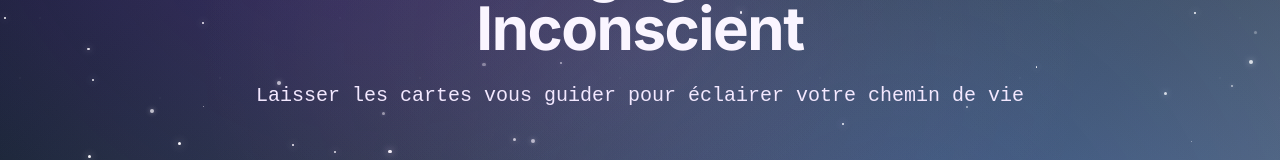
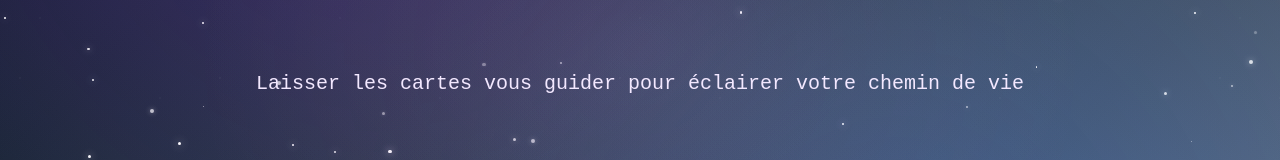
Before and after one commit to PierreMaze/la-voix-intime, a React (Vite) app: page / in a window 1280 px wide. Shown: the part 352-512 px from the top of the page. Built offline with nearby package versions, Linux system fonts and the light colour scheme.

Commit message:
Modification de la classe CSS dans le composant Hero pour ajuster l'espacement et améliorer le style, tout en mettant à jour la classe d'animation FadeIn pour une meilleure présentation du texte.

```diff
--- a/src/components/features/common/Hero.jsx
+++ b/src/components/features/common/Hero.jsx
@@ -4,7 +4,7 @@ const Hero = () => {
   return (
     <section
       id="home"
-      className="relative flex items-center py-16 w-full h-screen mt-8 lg:mt-16">
+      className="relative flex items-center py-16 w-full h-screen mt-8">
       <div className="relative w-full">
         <div className="px-4 mx-auto w-full text-center sm:px-6 lg:px-8">
           <FadeIn>
@@ -13,7 +13,7 @@ const Hero = () => {
             </h1>
           </FadeIn>
 
-          <FadeIn className="mt-4 md:mt-6">
+          <FadeIn className="mt-8 lg:mt-16">
             <p className="text-base sm:text-lg md:text-xl text-purple-100">
               Laisser les cartes vous guider pour éclairer votre chemin de vie
             </p>
```
